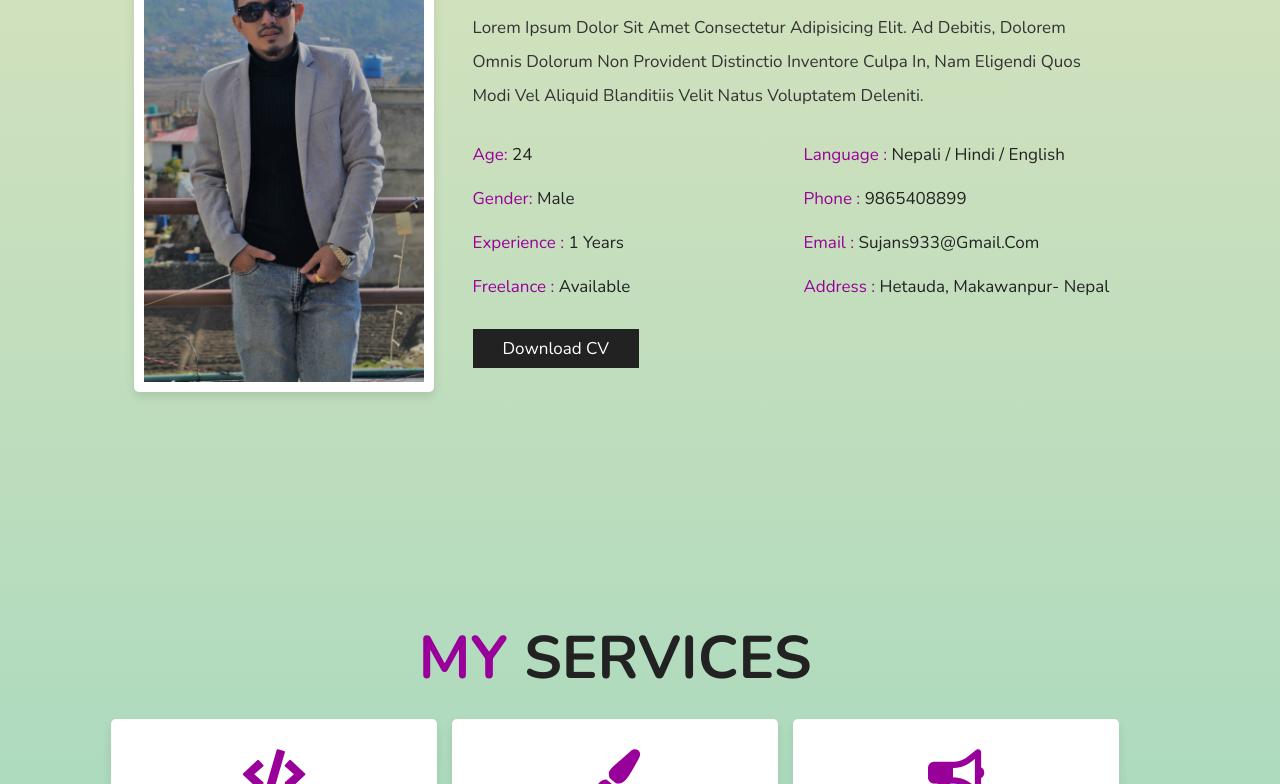
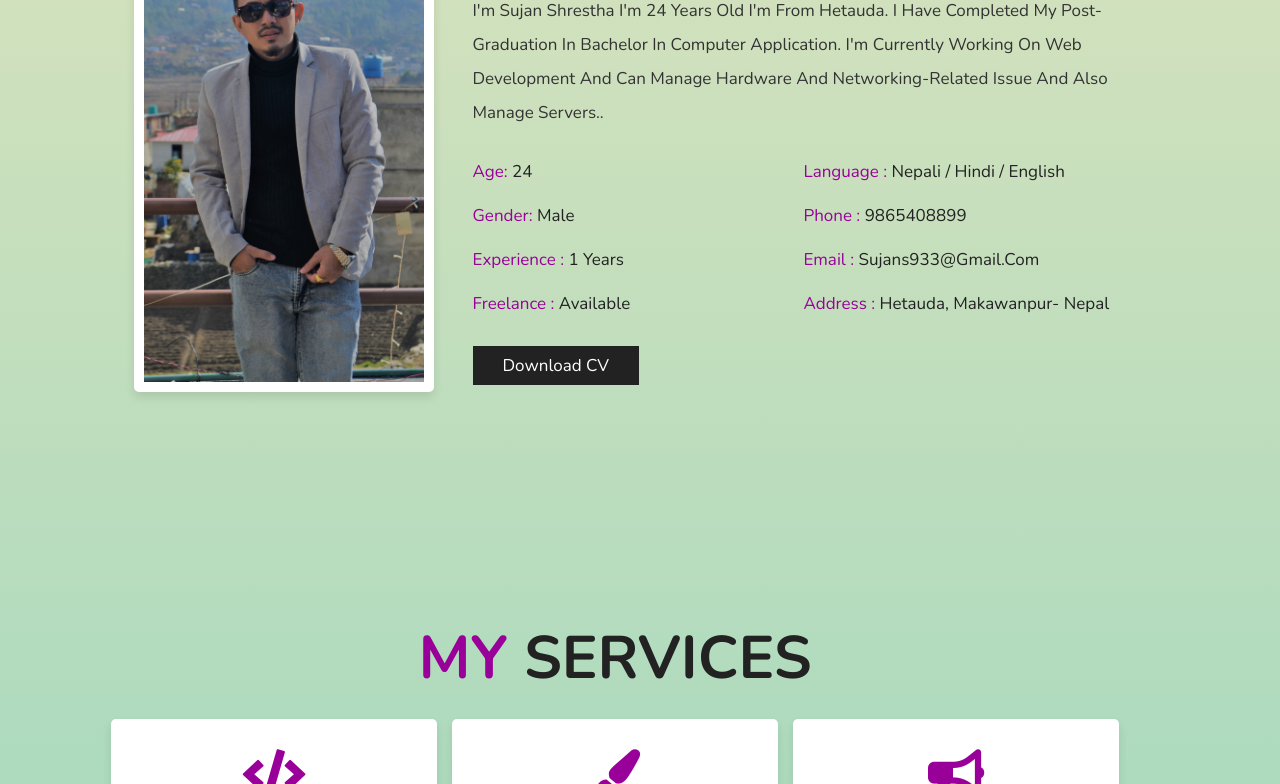
Before and after one commit to sujans933/sujanstha, a plain HTML site: page index.html in a window 1280 px wide. Shown: the part 1003-1787 px from the top of the page. Drawn offline with nearby package versions, Linux system fonts and the light colour scheme; animation ran at ten frames a second.

Commit message:
Update index.html

```diff
--- a/index.html
+++ b/index.html
@@ -4,18 +4,18 @@
     <meta charset="UTF-8">
     <meta http-equiv="X-UA-Compatible" content="IE=edge">
     <meta name="viewport" content="width=device-width, initial-scale=1.0">
-    <title>Complete Responsive Personal Portfolio Website Design Tutorial</title>
+    <title>SujAn ShreStha</title>
 
-    <!-- font awesome cdn link  -->
+
     <link rel="stylesheet" href="https://cdnjs.cloudflare.com/ajax/libs/font-awesome/5.15.3/css/all.min.css">
 
-    <!-- custom css file link  -->
+
     <link rel="stylesheet" href="css/style.css">
 
 </head>
 <body>
 
-<!-- header section starts  -->
+
 
 <header>
 
@@ -32,10 +32,6 @@
 
 </header>
 
-<!-- header section ends -->
-
-<!-- home section starts  -->
-
 <section class="home" id="home">
 
     <div id="particles-js"></div>
@@ -49,9 +45,6 @@
 
 </section>
 
-<!-- home section ends -->
-
-<!-- about section starts  -->
 
 <section class="about" id="about">
 
@@ -65,7 +58,7 @@
 
         <div class="content">
             <h3> my name is <span> sujan shrestha </span> </h3>
-            <p class="info">Lorem ipsum dolor sit amet consectetur adipisicing elit. Ad debitis, dolorem omnis dolorum non provident distinctio inventore culpa in, nam eligendi quos modi vel aliquid blanditiis velit natus voluptatem deleniti.</p>
+            <p class="info">I'm Sujan Shrestha I'm 24 years old I'm from Hetauda. I have completed my post-graduation in Bachelor in Computer Application. I'm currently working on web development and can manage hardware and networking-related issue and also manage servers..</p>
             <div class="box-container">
                 <div class="box">
                     <p> <span> age: </span> 24 </p>
@@ -87,9 +80,7 @@
 
 </section>
 
-<!-- about section ends -->
 
-<!-- services section starts  -->
 
 <section class="services" id="services">
 
```
